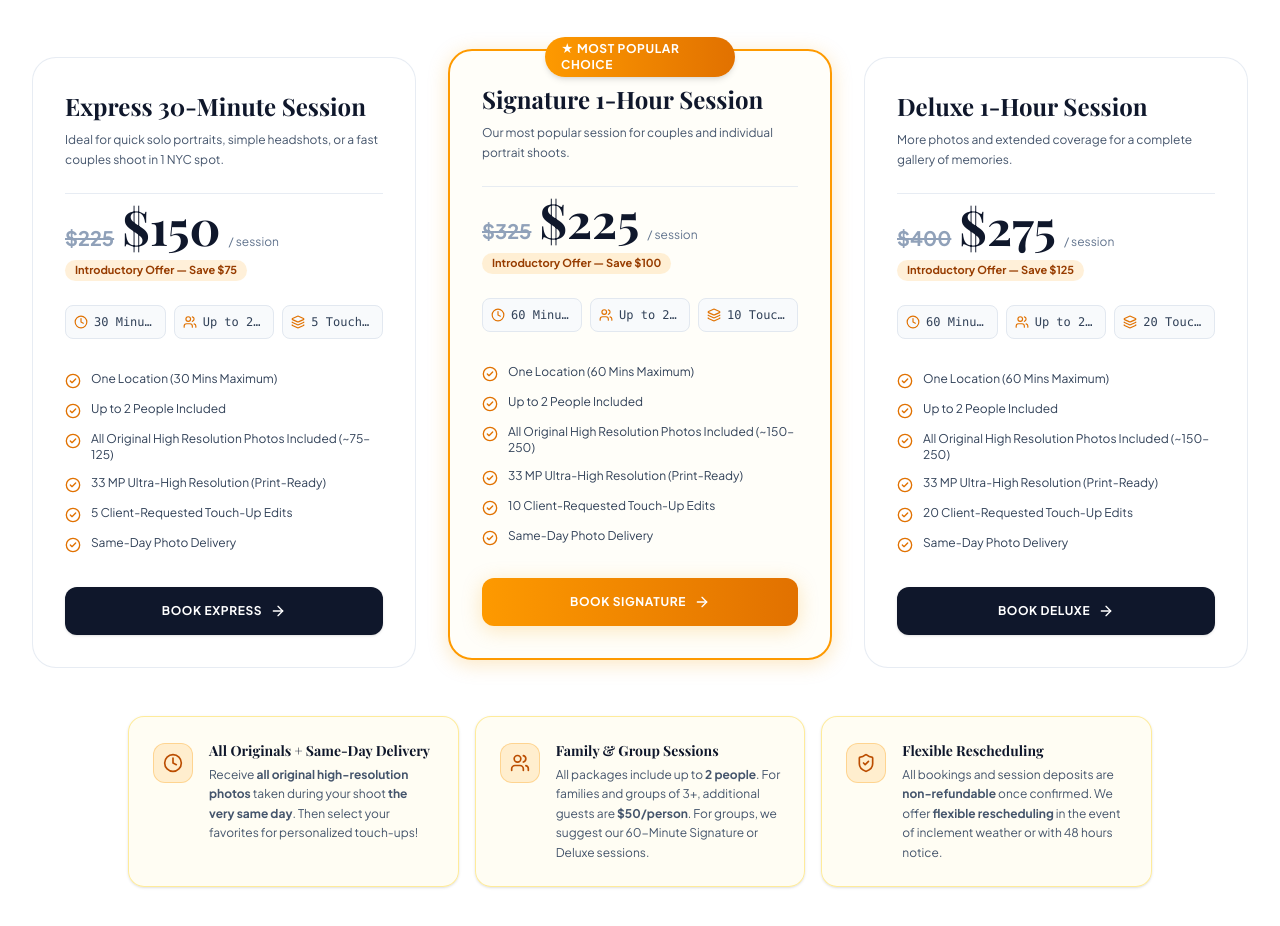
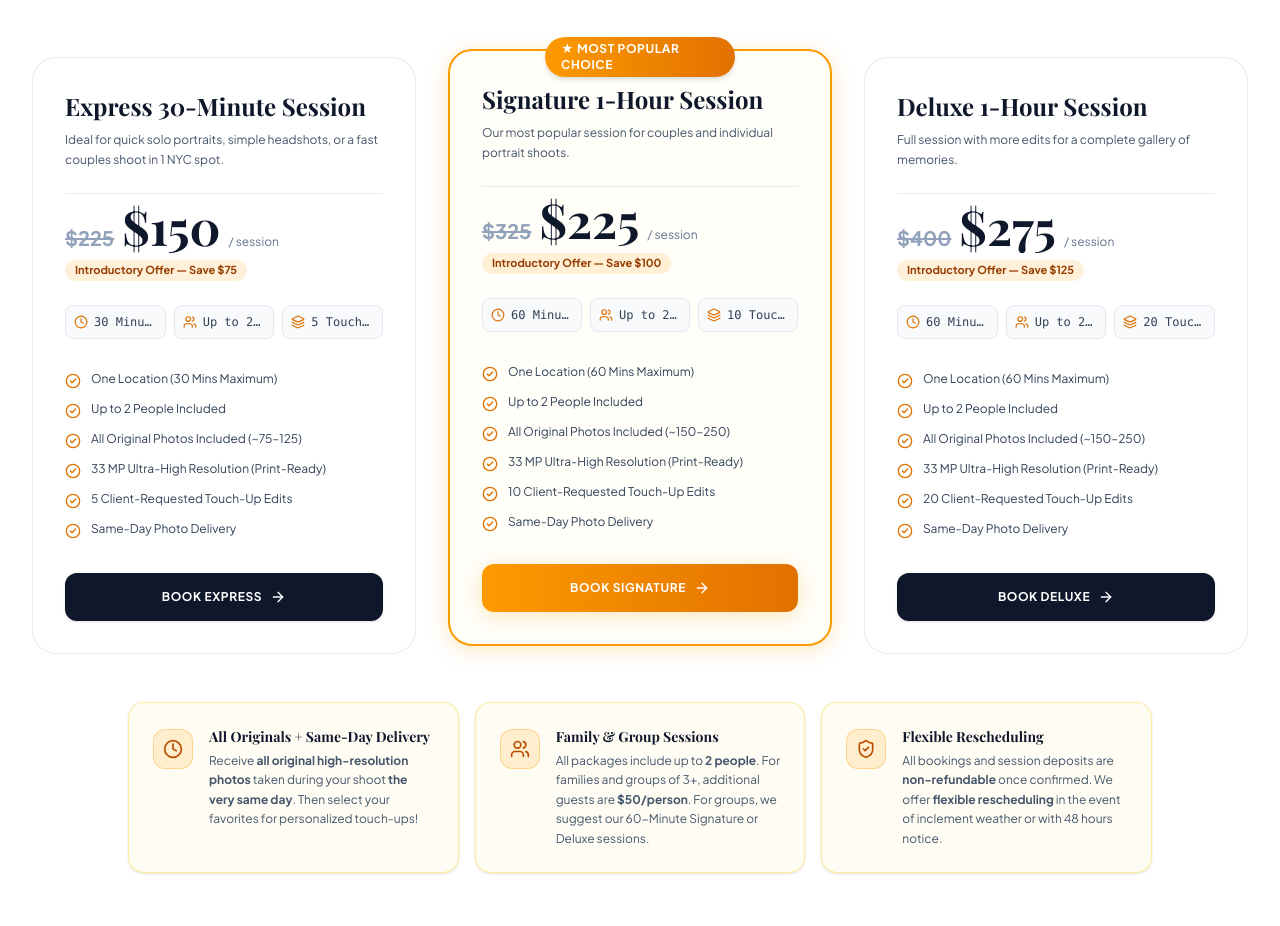
Before and after one commit to superjeffc/photography, a React (Vite) app: page / in a window 1280 px wide. Shown: the part 1841-2767 px from the top of the page. Built offline with nearby package versions, Linux system fonts and the light colour scheme; a web font is replaced by a local one.

Commit message:
Refine package copy and photo counts in photographyData.ts

```diff
--- a/src/data/photographyData.ts
+++ b/src/data/photographyData.ts
@@ -148,7 +148,7 @@ export const SERVICE_PACKAGES: PackageItem[] = [
     features: [
       'One Location (30 Mins Maximum)',
       'Up to 2 People Included',
-      'All Original High Resolution Photos Included (~75–125)',
+      'All Original Photos Included (~75–125)',
       '33 MP Ultra-High Resolution (Print-Ready)',
       '5 Client-Requested Touch-Up Edits',
       'Same-Day Photo Delivery'
@@ -169,7 +169,7 @@ export const SERVICE_PACKAGES: PackageItem[] = [
     features: [
       'One Location (60 Mins Maximum)',
       'Up to 2 People Included',
-      'All Original High Resolution Photos Included (~150–250)',
+      'All Original Photos Included (~150–250)',
       '33 MP Ultra-High Resolution (Print-Ready)',
       '10 Client-Requested Touch-Up Edits',
       'Same-Day Photo Delivery'
@@ -178,7 +178,7 @@ export const SERVICE_PACKAGES: PackageItem[] = [
   {
     id: 'deluxe',
     name: 'Deluxe 1-Hour Session',
-    tagline: 'More photos and extended coverage for a complete gallery of memories.',
+    tagline: 'Full session with more edits for a complete gallery of memories.',
     price: 275,
     originalPrice: 400,
     duration: '60 Minutes (1 Hr Max)',
@@ -189,7 +189,7 @@ export const SERVICE_PACKAGES: PackageItem[] = [
     features: [
       'One Location (60 Mins Maximum)',
       'Up to 2 People Included',
-      'All Original High Resolution Photos Included (~150–250)',
+      'All Original Photos Included (~150–250)',
       '33 MP Ultra-High Resolution (Print-Ready)',
       '20 Client-Requested Touch-Up Edits',
       'Same-Day Photo Delivery'
```
